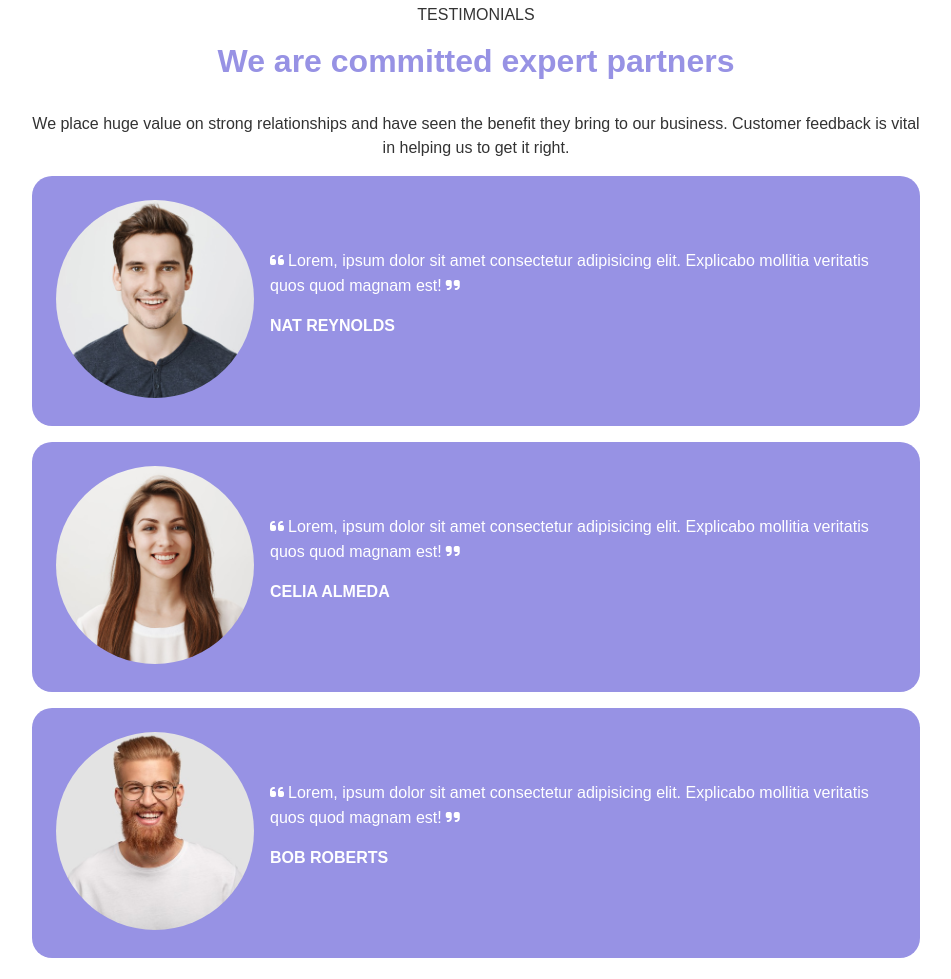
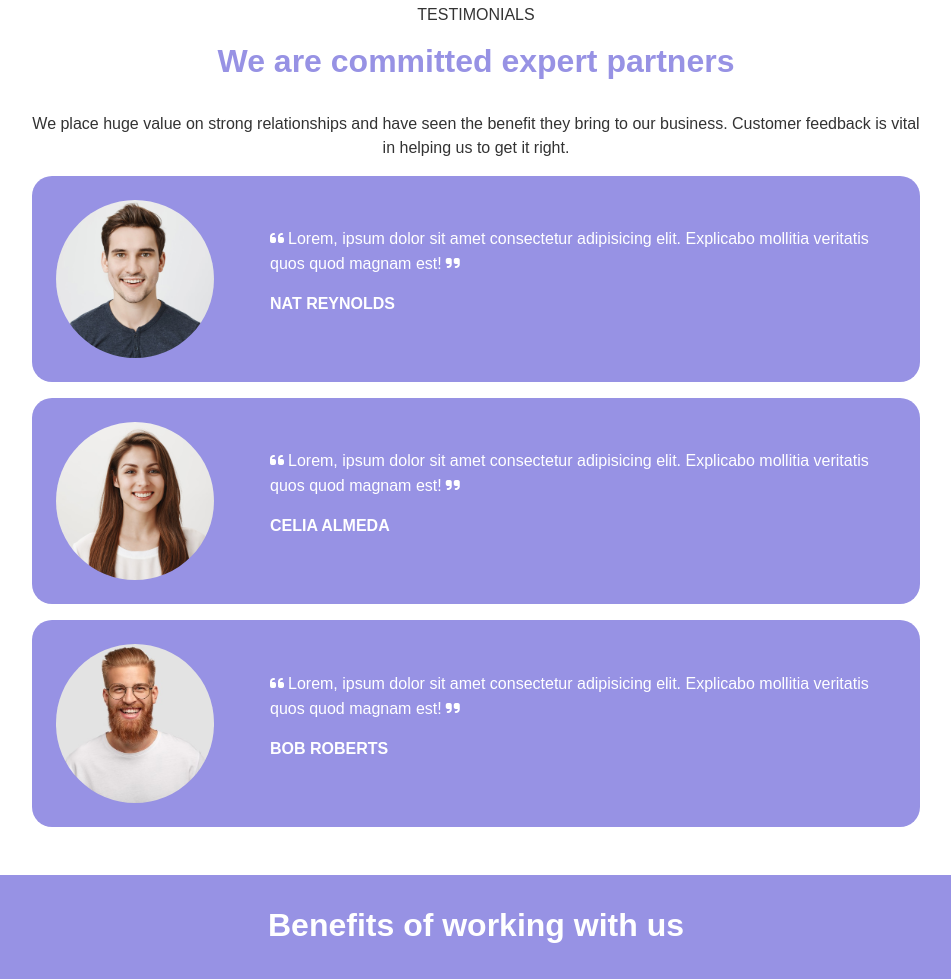
Before and after one commit to gab-che/htmlcss-responsive-layout, a plain HTML site: page index.html in a window 1280 px wide. Shown: the part 1560-2539 px from the top of the page, without its empty margins (164-1115 px from the left). Drawn offline with Linux system fonts and the light colour scheme.

Commit message:
testimonial pics now responsive

```diff
--- a/css/style-media.css
+++ b/css/style-media.css
@@ -27,6 +27,18 @@
     .img-container-doodle1{
         display: flex;
         justify-content: center;
+    }
+
+    .img-round-small{
+        max-width: 80%;
+    }
+
+    .img-center{
+        justify-content: flex-start;
+    }
+
+    .img-quote{
+        max-width: 100%;
     }
 }
 
--- a/css/style.css
+++ b/css/style.css
@@ -297,10 +297,17 @@ nav button{
 }
 
 .img-round{
-    max-width: 200px;
     border-radius: 50%;
     aspect-ratio: 1;
     object-fit: cover;
+}
+
+.img-round-small{
+    max-width: 60%;
+}
+
+.img-center{
+    justify-content: center;
 }
 
 .test-quote::before{
@@ -316,6 +323,8 @@ nav button{
 }
 
 .img-quote{
+    max-width: 60%;
+    padding-bottom: var(--standard-space);
     position: relative;
 }
 
--- a/index.html
+++ b/index.html
@@ -225,8 +225,8 @@
                 <div class="card-container bg-secondary mg-btm">
                     <div class="row flex align-items">
                         <!-- Immagine -->
-                        <div class="col col-1_3 col-1_4">
-                            <div class="img-container">
+                        <div class="col col-1_3 col-1_4 flex img-center">
+                            <div class="img-container img-round-small">
                                 <img class="img-round" src="img/testimonial1.jpg" alt="testimonial 1">
                             </div>
                         </div>
@@ -245,8 +245,8 @@
                 <div class="card-container bg-secondary mg-btm">
                     <div class="row flex align-items">
                         <!-- Immagine -->
-                        <div class="col col-1_3 col-1_4">
-                            <div class="img-container">
+                        <div class="col col-1_3 col-1_4 flex img-center">
+                            <div class="img-container img-round-small">
                                 <img class="img-round" src="img/testimonial2.jpg" alt="testimonial 2">
                             </div>
                         </div>
@@ -265,8 +265,8 @@
                 <div class="card-container bg-secondary mg-btm">
                     <div class="row flex align-items">
                         <!-- Immagine -->
-                        <div class="col col-1_3 col-1_4">
-                            <div class="img-container">
+                        <div class="col col-1_3 col-1_4 flex img-center">
+                            <div class="img-container img-round-small">
                                 <img class="img-round" src="img/testimonial3.jpg" alt="testimonial 3">
                             </div>
                         </div>
```
